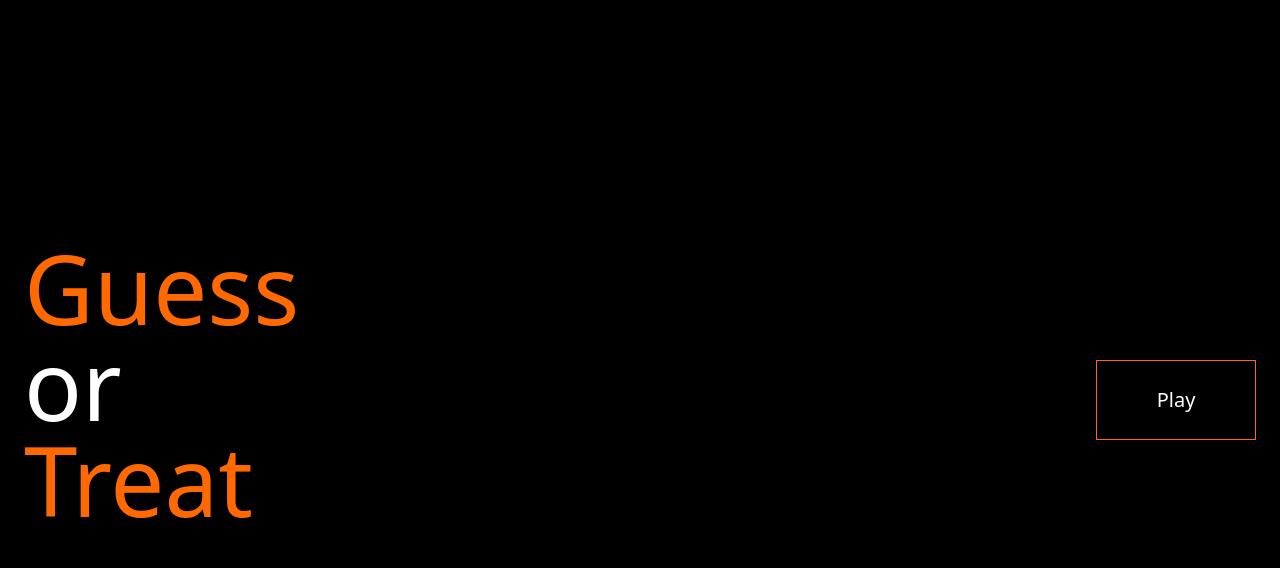
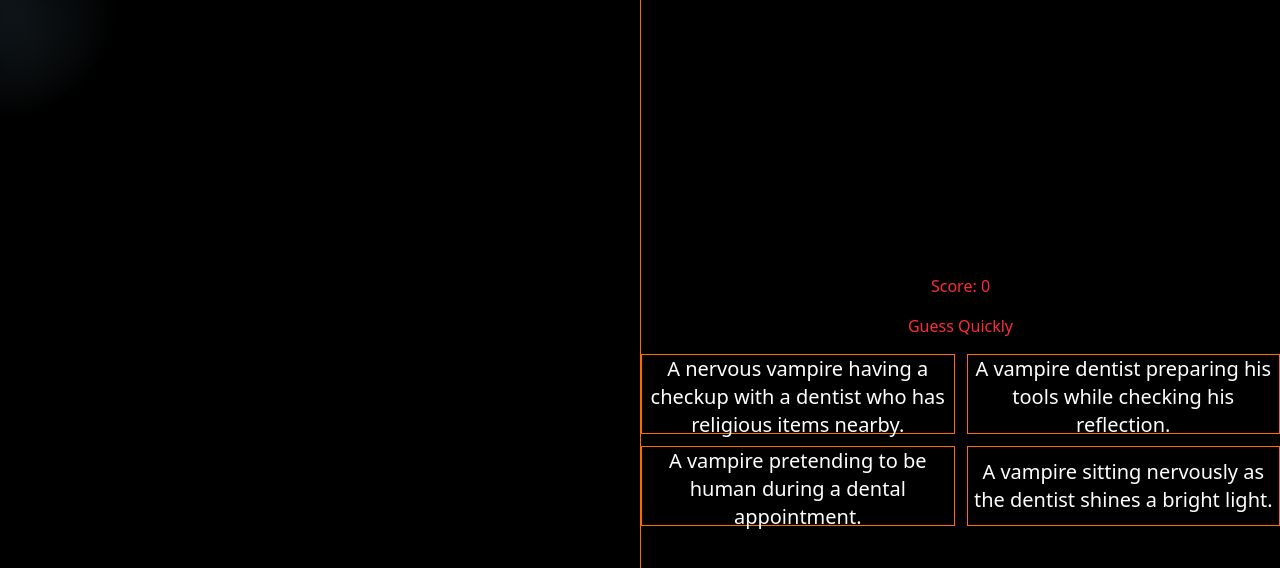
Before and after one commit to DannyK05/guess-or-treat, a React (Vite) app: page /game in a window 1280 px wide. Shown: the top 568 px of the page. Built offline with nearby package versions, Linux system fonts and the light colour scheme.

Commit message:
feat(game): implement the guessing game

```diff
--- a/src/App.tsx
+++ b/src/App.tsx
@@ -1,9 +1,10 @@
+import Game from "./modules/game";
 import Home from "./modules/home";
 
 function App() {
   return (
     <>
-      <Home />
+      <Game/>
     </>
   );
 }
--- a/src/components/Button.tsx
+++ b/src/components/Button.tsx
@@ -1,15 +1,15 @@
 import type { ReactNode } from "react";
-import { twMerge } from "tailwind-merge";
+import { twJoin } from "tailwind-merge";
 
 type ButtonProps = React.ButtonHTMLAttributes<HTMLButtonElement> & {
   className?: string;
   children: ReactNode;
 };
-export default function Button({ className, children }: ButtonProps) {
+export default function Button({ className, children, ...props }: ButtonProps) {
   return (
     <button
-      role="button"
-      className={twMerge(
+      {...props}
+      className={twJoin(
         className,
         "text-white text-lg h-20 w-40 font-medium border border-orange-500 active:bg-orange-500 lg:text-xl"
       )}
--- a/src/hooks/useRandomSets.ts
+++ b/src/hooks/useRandomSets.ts
@@ -1,4 +1,4 @@
-import { useEffect, useState } from "react";
+import { useState } from "react";
 import { halloweenScenes } from "../modules/game/data";
 import type { TScene } from "../modules/game/types";
 
--- a/src/modules/game/data.ts
+++ b/src/modules/game/data.ts
@@ -1,4 +1,6 @@
-export const halloweenScenes = [
+import type { TScene } from "./types";
+
+export const halloweenScenes: TScene[] = [
   {
     key: "scene1",
     image: "/images/skeleton_sneeze.png",
@@ -31,7 +33,7 @@ export const halloweenScenes = [
       "A mummy making Halloween decorations out of leftover gauze.",
       "A mummy accidentally wrapping itself while packing a gift.",
     ],
-    correctOption: "A mummy wrapping Christmas gifts with its own bandages",
+    correctOption: "A mummy wrapping Christmas gifts with its own bandages.",
   },
   {
     key: "scene6",
@@ -42,7 +44,7 @@ export const halloweenScenes = [
       "A dancing pumpkin showing off at a Halloween party.",
       "A pumpkin-headed musician performing at a haunted club.",
     ],
-    correctOption: "A pumpkin-headed DJ spinning Halloween tunes",
+    correctOption: "A pumpkin-headed DJ spinning Halloween tunes.",
   },
   {
     key: "scene7",
--- /dev/null
+++ b/src/modules/game/index.tsx
@@ -0,0 +1,99 @@
+import { useState } from "react";
+import useRandomSets from "../../hooks/useRandomSets";
+import Button from "../../components/Button";
+
+export default function Game() {
+  const questions = useRandomSets();
+
+  const [score, setScore] = useState(0);
+  const [position, setPosition] = useState({ x: 0, y: 0 });
+  const [currentIndex, setCurentIndex] = useState(0);
+
+  const handleMouse = (e: React.MouseEvent) => {
+    setPosition({ x: e.clientX, y: e.clientY });
+  };
+
+  const handleTouch = (e: React.TouchEvent) => {
+    setPosition({ x: e.touches[0].clientX, y: e.touches[0].clientY });
+  };
+
+  const handleCorrectAnswer = () => {
+    if (currentIndex < questions.length - 1) {
+      setScore(score + 2);
+      setCurentIndex(currentIndex + 1);
+    }
+  };
+
+  const handleWrongAnswer = () => {
+    setScore(score - 1);
+  };
+
+  if (questions.length === 0) {
+    return (
+      <div className="flex items-center justify-center h-screen text-xl text-orange-500">
+        Summoning spooky questions...
+      </div>
+    );
+  }
+
+  if (currentIndex == questions.length - 1) {
+    return (
+      <div className="flex flex-col items-center justify-center h-screen text-orange-500 space-y-4">
+        <p className="text-2xl">🎃 Game Over!</p>
+        <p>Your final score: {score}</p>
+      </div>
+    );
+  }
+
+  const currentQuestion = questions[currentIndex];
+
+  return (
+    <div className="w-full flex flex-col items-center justify-between lg:flex-row">
+      <div
+        className="relative w-1/2 h-screen overflow-hidden"
+        onMouseMove={handleMouse}
+        onTouchMove={handleTouch}
+      >
+        <img
+          src={currentQuestion.image}
+          alt={currentQuestion.key}
+          className="w-full h-full"
+        />
+
+        <div
+          className="absolute inset-0"
+          style={{
+            WebkitMaskImage: `radial-gradient(circle 120px at ${position.x}px ${position.y}px, transparent 0%, rgba(0,0,0,1) 100%)`,
+            maskImage: `radial-gradient(circle 120px at ${position.x}px ${position.y}px, transparent 0%, rgba(0,0,0,1) 100%)`,
+            backgroundColor: "rgba(0, 0, 0, 1)",
+          }}
+        />
+      </div>
+
+      <div className="w-1/2 border-l border-orange-500 h-screen flex items-center justify-center">
+        <div className="flex w-full items-center flex-col space-y-4">
+          <p className="text-red-500">Score: {score}</p>
+          <p className="text-red-500">Guess Quickly</p>
+          <div className="grid grid-cols-2 gap-3">
+            {currentQuestion.options.map((option, key) => (
+              <Button
+                onClick={() => {
+                  if (option === currentQuestion.correctOption) {
+                    handleCorrectAnswer();
+                    console.log("clicked");
+                  } else {
+                    handleWrongAnswer();
+                  }
+                }}
+                className="w-full"
+                key={key}
+              >
+                {option}
+              </Button>
+            ))}
+          </div>
+        </div>
+      </div>
+    </div>
+  );
+}
--- /dev/null
+++ b/src/modules/game/types.ts
@@ -0,0 +1,6 @@
+export type TScene = {
+  key: string;
+  image: string;
+  options: string[];
+  correctOption: string;
+};
```
